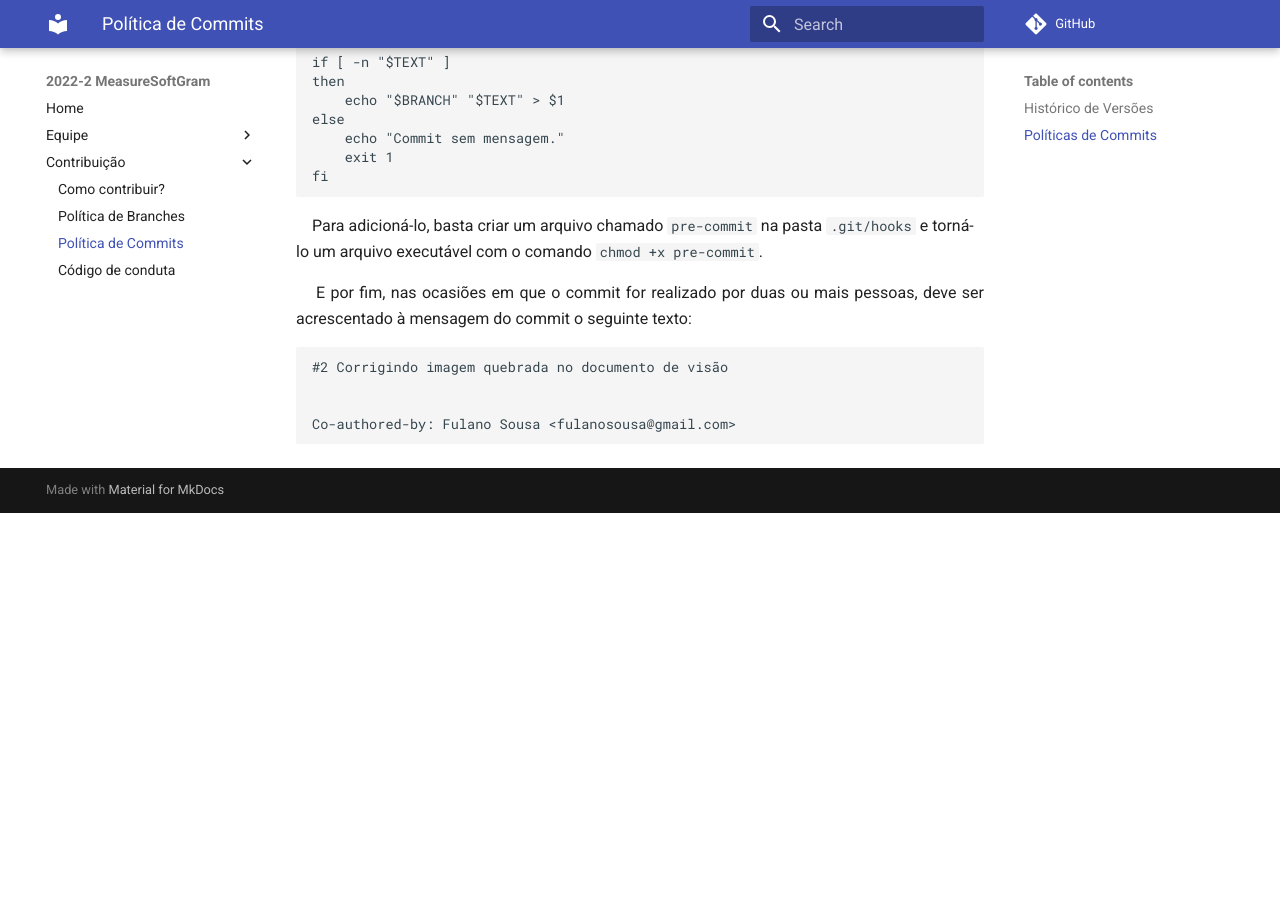
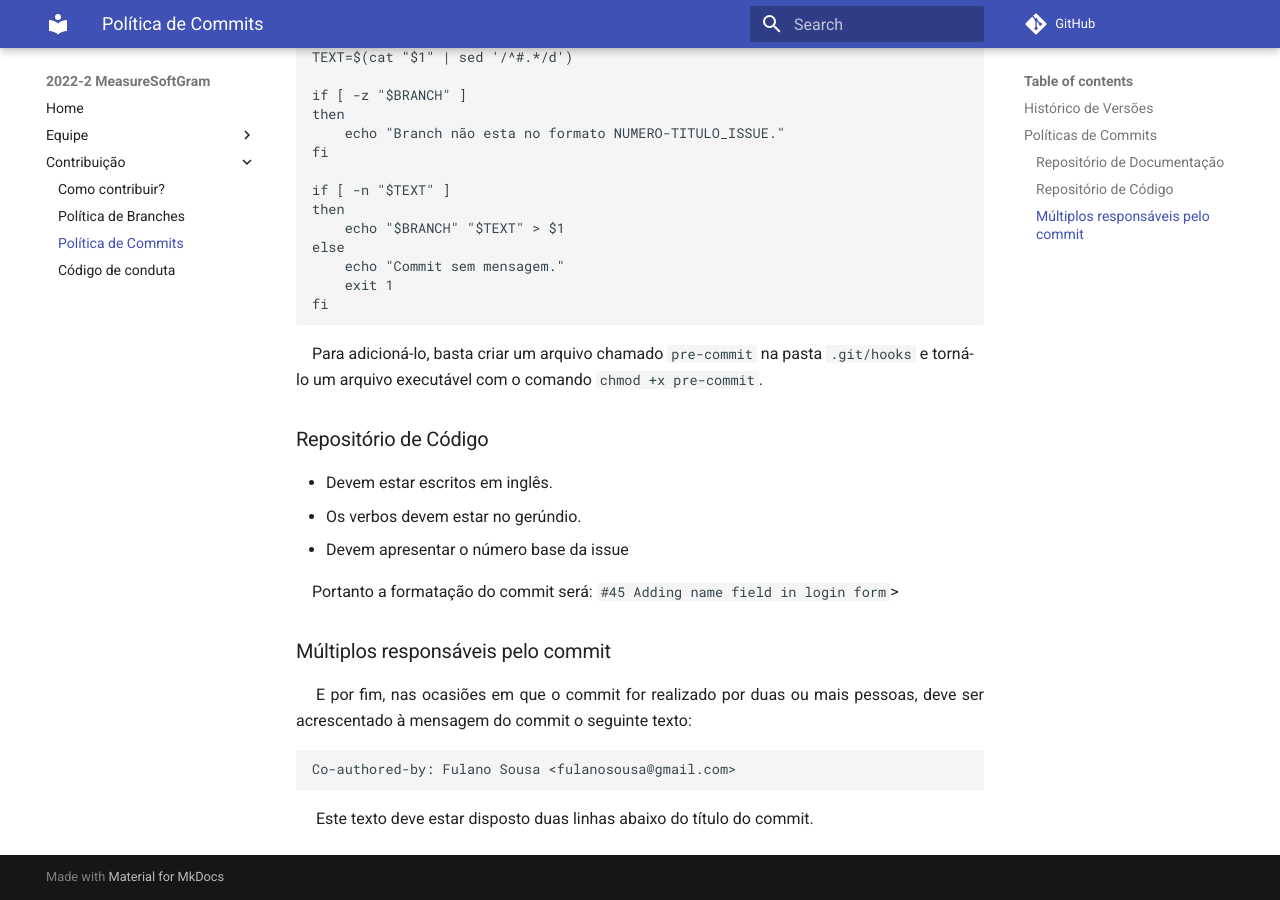
Before and after one commit to fga-eps-mds/2022-2-MeasureSoftGram-Doc, an MkDocs documentation site: the page built from docs/politicas/commits.md, in a window 1280 px wide and 900 px high, scrolled down 894 px. Built offline with MkDocs 1.6.1 and Material for MkDocs 9.7.7, drawn with Linux system fonts in a browser that asks for light colours; comment, search, counter and statistics services are not loaded; before the commit the page ends 1407 px from its top, so only the background shows below that; some of the changed text lies outside the part shown.

Commit message:
hotfix: adicionando a politica de commit em ingles para repositorios de desenvolvimento de codigo

````diff
--- a/docs/politicas/commits.md
+++ b/docs/politicas/commits.md
@@ -5,12 +5,14 @@
 Data|Versão|Descrição|Autor
 -|-|-|-
 10/11/2022|1.0|Abertura do documento com template inicial|Rafael|
+12/11/2022|1.1|Adição do commit em inglês para repositórios de desenvolvimento de código|Rafael|
 
 ---
 
 ## Políticas de Commits
 <p style="text-align: justify; text-indent: 20px">Os commits devem ser feitos de maneira clara e objetiva respeitando os padrões comentados a seguir: </p>
 
+### Repositório de Documentação
 <ul>
     <li> Devem estar escritos em português. </li>
     <li> Os verbos devem estar no gerúndio. </li>
@@ -41,11 +43,23 @@ fi
 &emsp;Para adicioná-lo, basta criar um arquivo chamado `pre-commit` na pasta `.git/hooks`
 e torná-lo um arquivo executável com o comando `chmod +x pre-commit`.
 
-<p style="text-align: justify; text-indent: 20px"> E por fim, nas ocasiões em que o commit for realizado por duas ou mais pessoas, deve ser acrescentado à mensagem do commit o seguinte texto: </p>
+### Repositório de Código
+<ul>
+    <li> Devem estar escritos em inglês. </li>
+    <li> Os verbos devem estar no gerúndio. </li>
+    <li> Devem apresentar o número base da issue </li>
+</ul>
+
+&emsp;Portanto a formatação do commit será: ` #45 Adding name field in login form `>
+
+
+
+### Múltiplos responsáveis pelo commit
+
+<p style="text-align: justify; text-indent: 20px">E por fim, nas ocasiões em que o commit for realizado por duas ou mais pessoas, deve ser acrescentado à mensagem do commit o seguinte texto: </p>
 
 ```
-#2 Corrigindo imagem quebrada no documento de visão
-
-
 Co-authored-by: Fulano Sousa <fulanosousa@gmail.com>
 ```
+
+<p style="text-align: justify; text-indent: 20px">Este texto deve estar disposto duas linhas abaixo do título do commit.</p>
````
